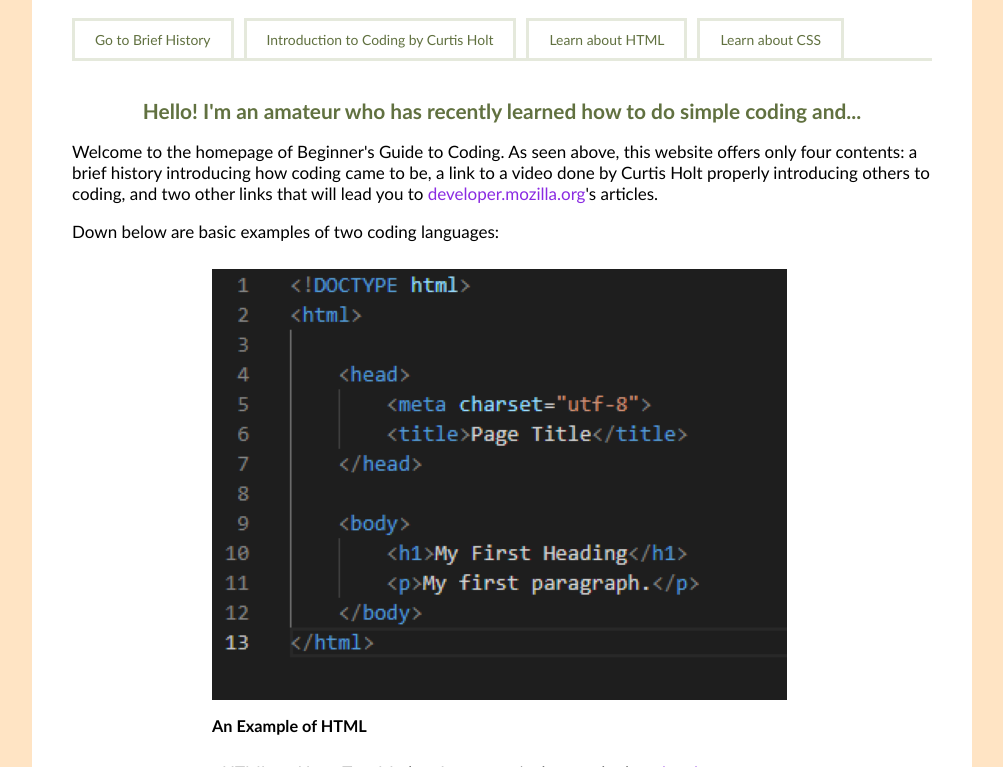
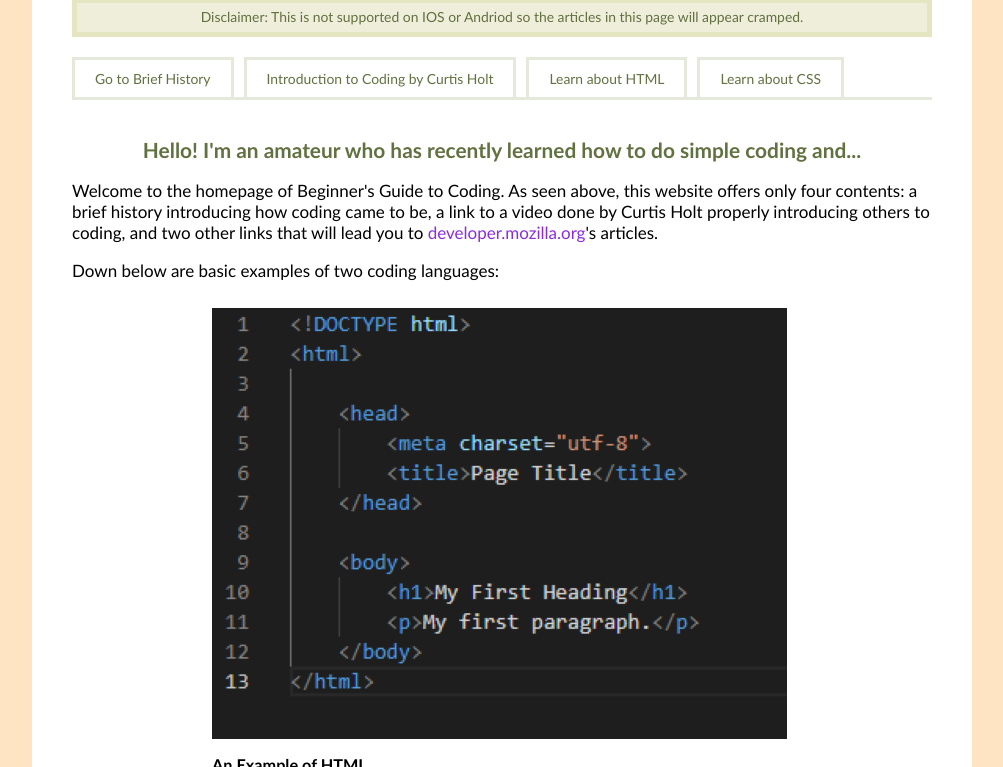
Before and after one commit to SoulofWishfulBetterment/Beginner-s-Guide-to-Coding, a plain HTML site: page Beginner's Guide to Coding.html in a window 1280 px wide. Shown: the part 113-880 px from the top of the page, without its empty margins (138-1141 px from the left). Drawn offline with Linux system fonts and the light colour scheme; files whose address does not match are found by name.

Commit message:
Update Beginner's Guide to Coding.html

```diff
--- a/Beginner's Guide to Coding.html
+++ b/Beginner's Guide to Coding.html
@@ -17,6 +17,10 @@
                     <h1>Beginner's Guide to Coding</h1>
 
                     <p>Live and <span>learn</span></p>
+                </div>
+
+                <div class="info-box">
+                    Disclaimer: This is not supported on IOS or Andriod so the articles in this page will appear cramped.
                 </div>
 
             <nav class="site-nav">
```
